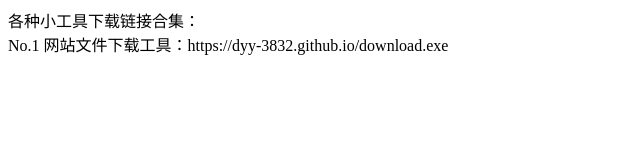
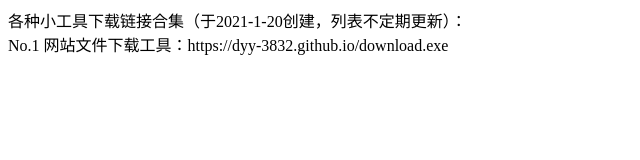
Before and after one commit to DYY-3832/DYY-3832.github.io, a plain HTML site: page index.html in a window 1280 px wide. Shown: the whole page, without its empty margins (0-640 px from the left). Drawn offline with Linux system fonts and the light colour scheme.

Commit message:
Update index.html

```diff
--- a/index.html
+++ b/index.html
@@ -1,5 +1,5 @@
 <html>
 <body>
-<p>各种小工具下载链接合集：<br/>No.1 网站文件下载工具：https://dyy-3832.github.io/download.exe</p>
+<p>各种小工具下载链接合集（于2021-1-20创建，列表不定期更新）：<br/>No.1 网站文件下载工具：https://dyy-3832.github.io/download.exe</p>
 </body>
 </html>
```
